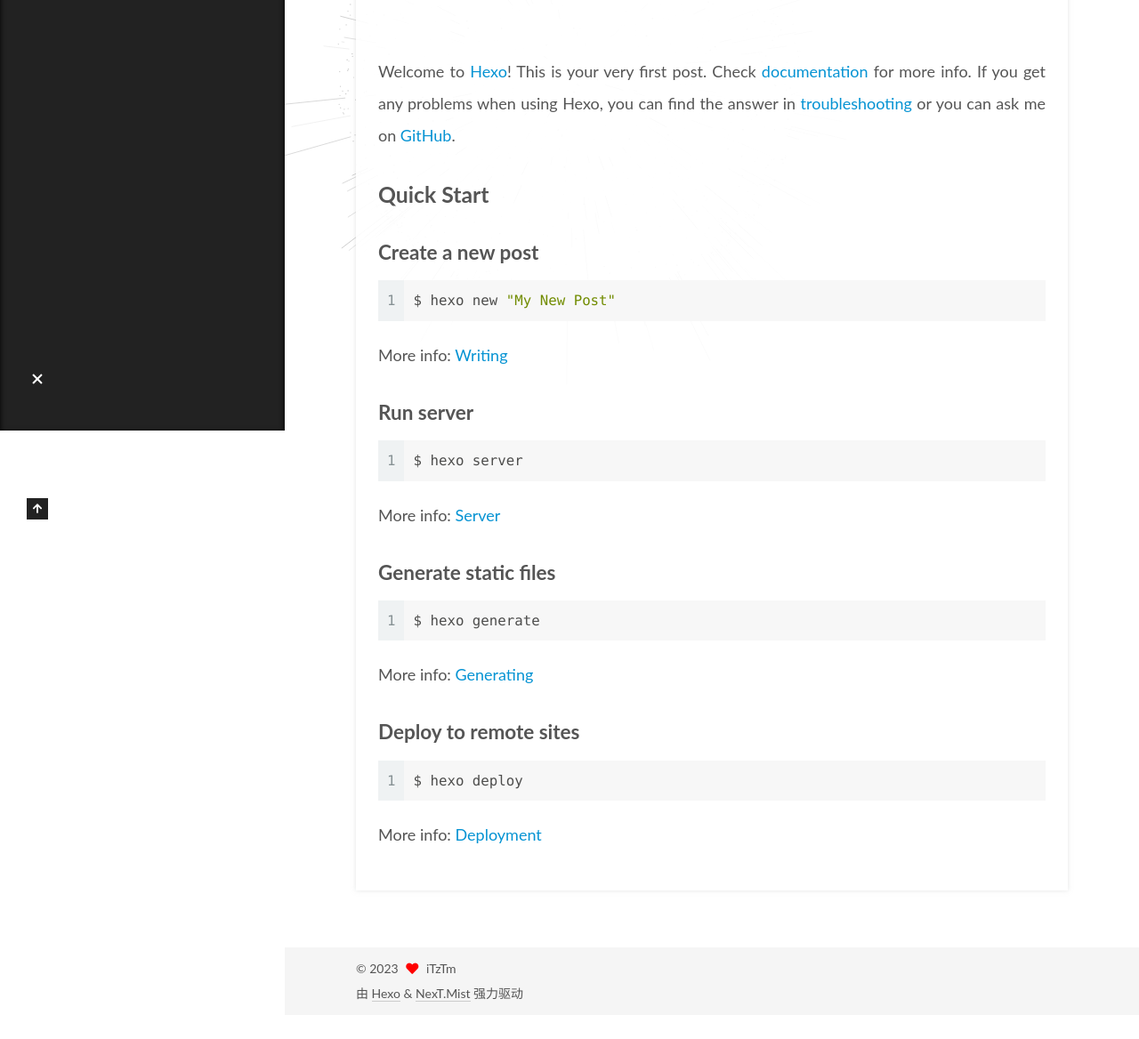
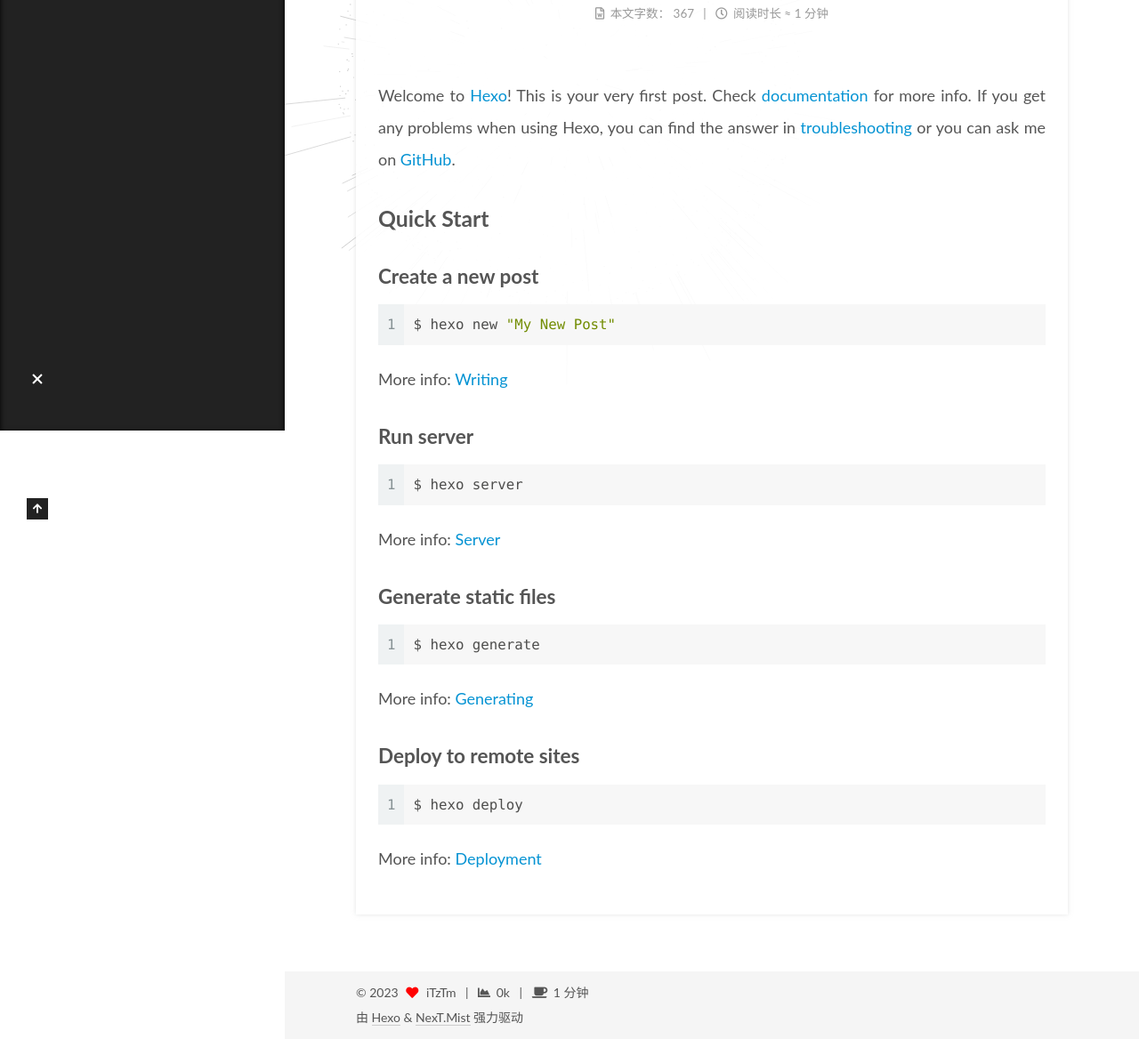
Before and after one commit to 3cPei/3cPei.github.io, a plain HTML site: page 2023/05/18/hello-world/index.html in a window 1280 px wide. Shown: the part 316-1484 px from the top of the page at 89% size. Before the commit the page ends 1457 px from the top, so only its background shows below. Drawn offline with Linux system fonts and the light colour scheme; animation ran at ten frames a second.

Commit message:
Site updated: 2023-05-25 20:41:25

```diff
--- a/2023/05/18/hello-world/index.html
+++ b/2023/05/18/hello-world/index.html
@@ -196,7 +196,21 @@
               <time title="创建时间：2023-05-18 17:16:18" itemprop="dateCreated datePublished" datetime="2023-05-18T17:16:18+08:00">2023-05-18</time>
             </span>
 
-
+          <br>
+            <span class="post-meta-item" title="本文字数">
+              <span class="post-meta-item-icon">
+                <i class="far fa-file-word"></i>
+              </span>
+                <span class="post-meta-item-text">本文字数：</span>
+              <span>367</span>
+            </span>
+            <span class="post-meta-item" title="阅读时长">
+              <span class="post-meta-item-icon">
+                <i class="far fa-clock"></i>
+              </span>
+                <span class="post-meta-item-text">阅读时长 &asymp;</span>
+              <span>1 分钟</span>
+            </span>
 
         </div>
       </header>
@@ -350,6 +364,16 @@
     <i class="fa fa-heart"></i>
   </span>
   <span class="author" itemprop="copyrightHolder">iTzTm</span>
+    <span class="post-meta-divider">|</span>
+    <span class="post-meta-item-icon">
+      <i class="fa fa-chart-area"></i>
+    </span>
+    <span title="站点总字数">0k</span>
+    <span class="post-meta-divider">|</span>
+    <span class="post-meta-item-icon">
+      <i class="fa fa-coffee"></i>
+    </span>
+    <span title="站点阅读时长">1 分钟</span>
 </div>
   <div class="powered-by">由 <a href="https://hexo.io/" class="theme-link" rel="noopener" target="_blank">Hexo</a> & <a href="https://mist.theme-next.org/" class="theme-link" rel="noopener" target="_blank">NexT.Mist</a> 强力驱动
   </div>
--- a/css/main.css
+++ b/css/main.css
@@ -1169,7 +1169,7 @@
 }
 .links-of-author a::before,
 .links-of-author span.exturl::before {
-  background: #ff7aff;
+  background: #e2e326;
   border-radius: 50%;
   content: ' ';
   display: inline-block;
```
Also changed, not shown: about/index.html (+10 -0 lines), archives/2023/05/index.html (+10 -0 lines), archives/2023/index.html (+10 -0 lines), archives/index.html (+10 -0 lines), categories/index.html (+10 -0 lines), index.html (+25 -1 lines), resources/index.html (+10 -0 lines), tags/index.html (+10 -0 lines).
